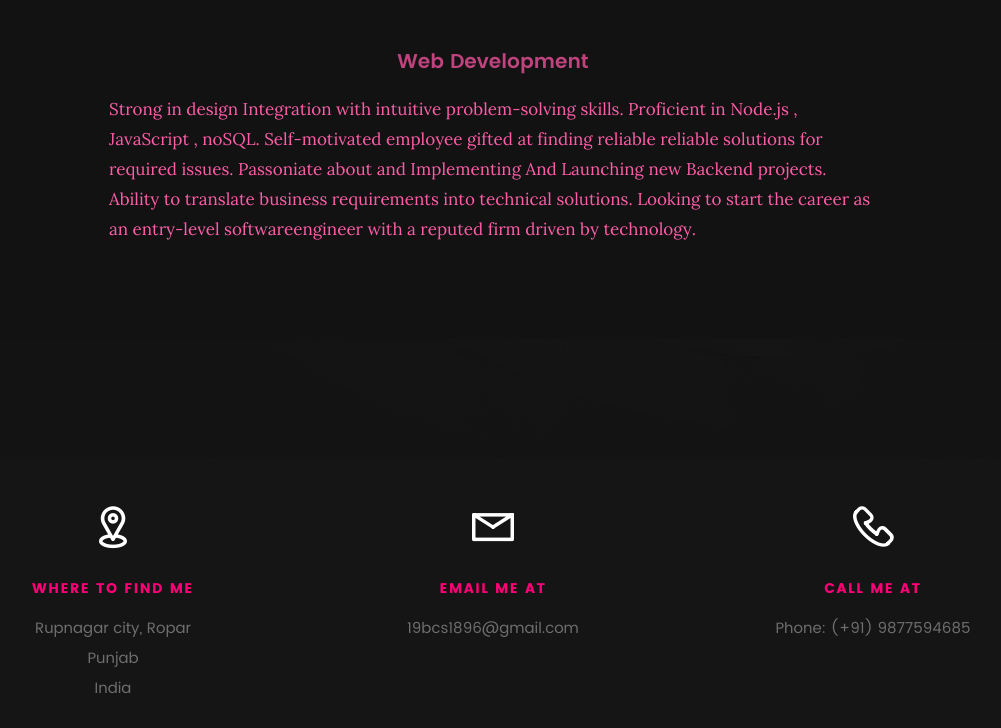
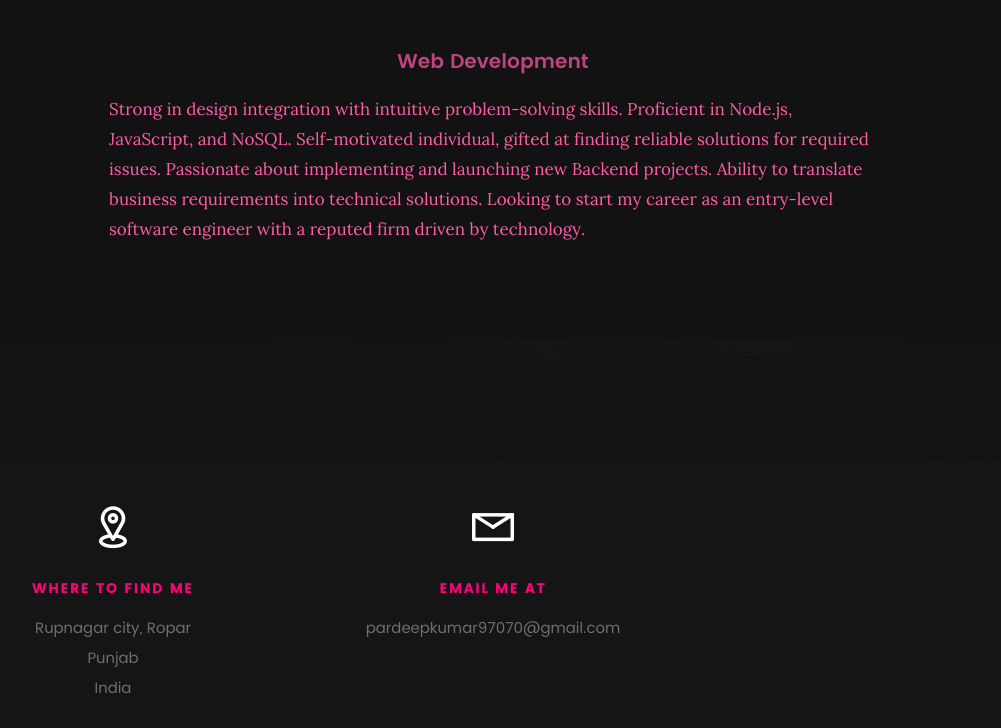
Before and after one commit to pardeep4u/Portfolio, a plain HTML site: page index.html in a window 1280 px wide. Shown: the part 2836-3564 px from the top of the page, without its empty margins (147-1148 px from the left). Drawn offline with Linux system fonts and the light colour scheme; files whose address does not match are found by name.

Commit message:
Update index.html

```diff
--- a/index.html
+++ b/index.html
@@ -307,11 +307,7 @@
 
 	            	<center><h3 style="color:#bf437d;">Web Development</h3>  </center>
 
-		            <p class="desc">Strong in design Integration with intuitive problem-solving skills. Proficient in Node.js , JavaScript , noSQL. Self-motivated
-						employee gifted at finding reliable reliable solutions for required issues.
-						Passoniate about and Implementing And Launching new Backend projects. Ability to translate business requirements into
-						technical solutions. Looking to start the career as an entry-level softwareengineer with a reputed firm driven by
-						technology.
+		            <p class="desc">Strong in design integration with intuitive problem-solving skills. Proficient in Node.js, JavaScript, and NoSQL. Self-motivated individual, gifted at finding reliable solutions for required issues. Passionate about implementing and launching new Backend projects. Ability to translate business requirements into technical solutions. Looking to start my career as an entry-level software engineer with a reputed firm driven by technology.
 	         		</p>
 
 
@@ -358,24 +354,13 @@
 
    			<h5>Email Me At</h5>
 
-   			<p>19bcs1896@gmail.com
+   			<p>pardeepkumar97070@gmail.com
 
 			   </p>
 
    		</div>
 
-   		<div class="col-four tab-full">
 
-   			<div class="icon">
-   				<i class="icon-phone"></i>
-   			</div>
-
-   			<h5>Call Me At</h5>
-
-   			<p>Phone: (+91) 9877594685<br>
-			</p>
-
-   		</div>
 
    	</div> <!-- /contact-info -->
 
```
